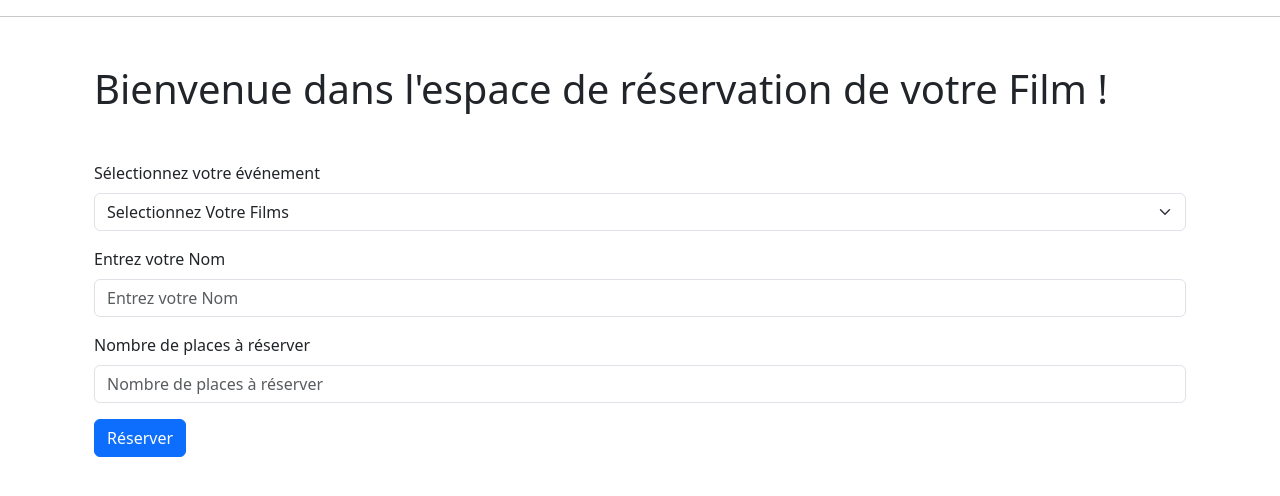
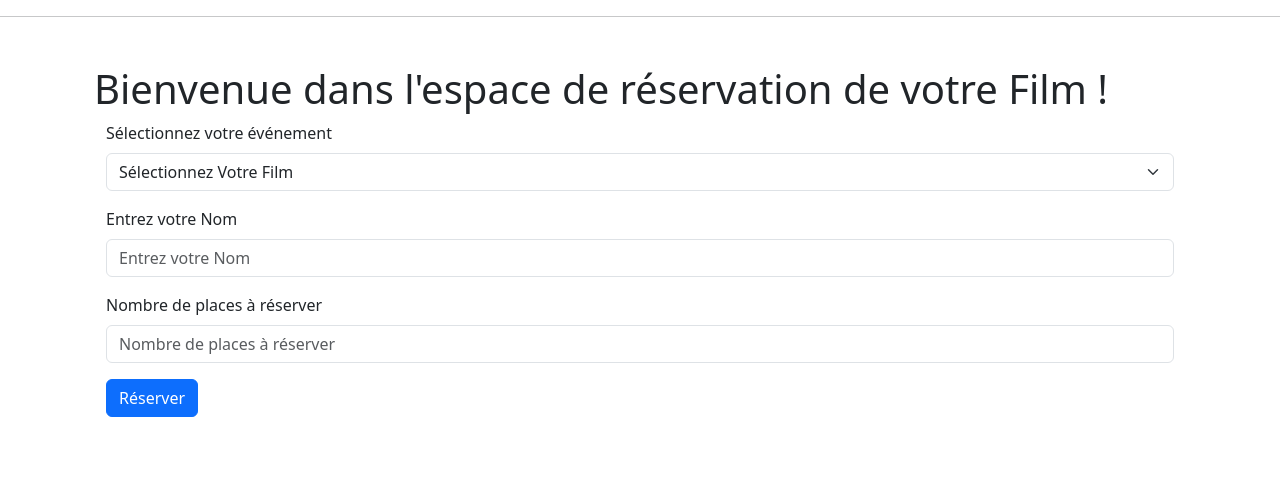
Before and after one commit to amadouissa9/ProjetHTML, a Flask app: page /formulaire in a window 1280 px wide. Shown: the part 56-552 px from the top of the page. Run offline with Flask 3, Linux system fonts and the light colour scheme.

Commit message:
correction

```diff
--- a/Templates/form.html
+++ b/Templates/form.html
@@ -6,11 +6,11 @@
 
 <div class="container">
   <h1 class="mt-5">Bienvenue dans l'espace de réservation de votre Film !</h1>
-  <form method="POST" action="{{ url_for('ajouter_reservation') }}" class="mt-5">
+  <form method="POST" action="{{ url_for('ajouter_reservation') }}" class="container">
     <div class="mb-3">
-          <label for="floatingSelect" class="form-label">Sélectionnez votre événement</label>
-          <select class="form-select" id="film" aria-label="Sélectionnez votre événement" name='film'>
-              <option value="" disabled selected>Selectionnez Votre Films</option>
+        <label for="film" class="form-label">Sélectionnez votre événement</label>
+        <select class="form-select" id="film" name='film'>
+            <option value="" disabled selected>Sélectionnez Votre Film</option>
             <option value="AQUAMAN 2">AQUAMAN 2</option>
             <option value="AMAZONES">AMAZONES</option>
             <option value="SPIDER MAN2">SPIDER MAN2</option>
@@ -18,15 +18,14 @@
         </select>
     </div>
     <div class="mb-3">
-          <label for="floatingTextarea" class="form-label">Entrez votre Nom</label>
-          <input type="text" class="form-control" id="nom_util" placeholder="Entrez votre Nom" name= "nom_util">
+        <label for="nom_util" class="form-label">Entrez votre Nom</label>
+        <input type="text" class="form-control" id="nom_util" placeholder="Entrez votre Nom" name="nom_util">
     </div>
     <div class="mb-3">
-          <label for="floatingTextarea2" class="form-label">Nombre de places à réserver</label>
-          <input type="text" class="form-control" id="place" placeholder="Nombre de places à réserver" name = "place">
+        <label for="place" class="form-label">Nombre de places à réserver</label>
+        <input type="text" class="form-control" id="place" placeholder="Nombre de places à réserver" name="place">
     </div>
     <button type="submit" class="btn btn-primary">Réserver</button>
 </form>
-</div>
 
   {% endblock %}
--- a/app.py
+++ b/app.py
@@ -34,25 +34,19 @@ def formulaire_Diner():
 def formulaire_Con():
     return render_template("formulaire_con.html")
 
-
 @app.route("/ajouter_reservation", methods=['POST', 'GET'])
 def ajouter_reservation():
-        message = None
-        employe = None
-        req = request.form
-        print(req)
-        message = None
-        employe = None
-        print("Methode.utilisee:" , request.method)
-        if request.method == "POST":
-            nom_event = req['film']
-            nom_util = req['nom_util']
-            placeD = req['place']
-            if nom_event == 'Selectionnez Votre Films' or nom_util == '' or placeD == '':
-                message = "error"
-            else:
-                employe = employe(nom_event, nom_util, placeD)
-                ajouter = ReservationDao()
-                message = ajouter.ajouter_reservation(employe)
-                print(message)
-        return render_template("form.html", message=message, employe=employe)
+    message = None
+    employe = None
+    if request.method == "POST":
+        nom_event = request.form.get('film')
+        nom_util = request.form.get('nom_util')
+        place = request.form.get('place')
+        if not nom_event or not nom_util or not place:
+            message = "Tous les champs doivent être remplis"
+        else:
+            #employe = {'nom_event': nom_event, 'nom_util': nom_util, 'place': place}
+            ajouter = ReservationDao()
+            message = ajouter.ajouter_reservation( nom_event,nom_util,place)
+            print(message)
+    return render_template("form.html", message=message, employe=employe)
--- a/reservations/reservation_dao.py
+++ b/reservations/reservation_dao.py
@@ -4,13 +4,13 @@ class ReservationDao:
     cursor = connexion.cursor()
 
     @classmethod
-    def ajouter_reservation(cls , non_event,nom_util,place):
+    def ajouter_reservation(cls , nom_event,nom_util,place):
         requete = "INSERT INTO reservation (Nom_Event, Nom_util, Nombreplaces_event) VALUES (%s, %s, %s)"
         try:
-            valeurs = (non_event, nom_util, place)
+            valeurs = (nom_event, nom_util, place)
             cls.cursor.execute(requete, valeurs)
             cls.connexion.commit()
-            message= f"Mr/Mme {nom_util} Votre réservation pour l'evenement {non_event}  a été effectuée avec succès !"
+            message= f"Mr/Mme {nom_util} Votre réservation pour l'evenement {nom_event}  a été effectuée avec succès !"
         except Exception as e:
             message= f"Une erreur s'est produite lors de votre réservation : {e}"
         return message
```
Lines whose indentation alone changed are shown as unchanged.
